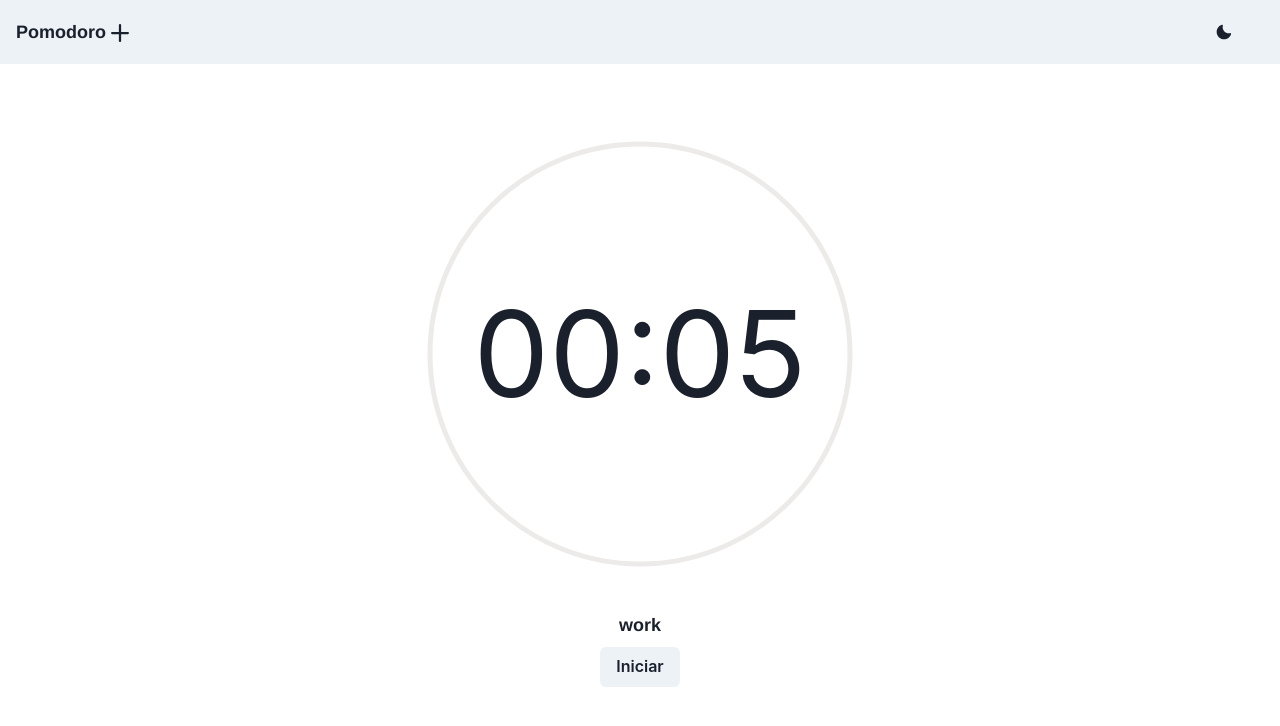
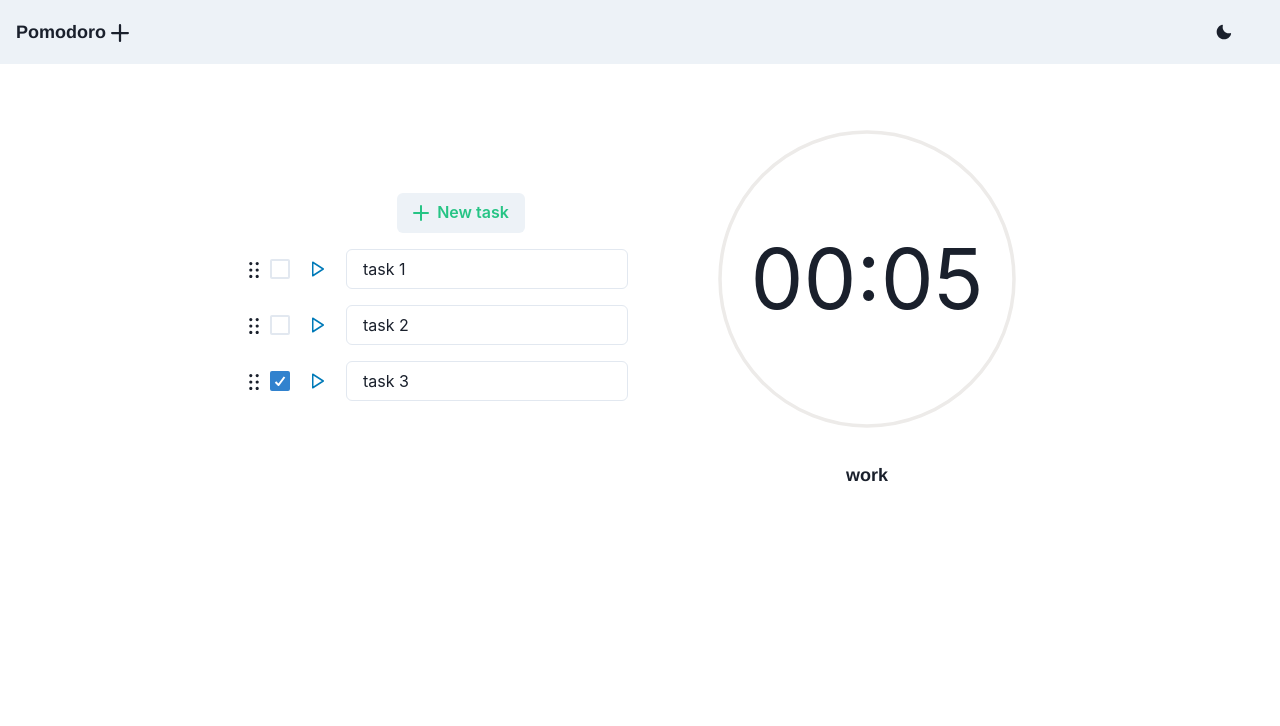
Before and after one commit to leosilva-dev/biblioteca-Sistema-Gestao, a React (Create React App) app: page / in a window 1280 px wide. Shown: the top 726 px of the page. Built offline with nearby package versions, Linux system fonts and the light colour scheme.

Commit message:
Melhorando IU, adicionando drag and drop, Separando componentes

```diff
--- a/package.json
+++ b/package.json
@@ -18,7 +18,9 @@
     "framer-motion": "^4",
     "moment": "^2.29.1",
     "react": "^17.0.2",
+    "react-beautiful-dnd": "^13.1.0",
     "react-dom": "^17.0.2",
+    "react-icons": "^4.3.1",
     "react-router-dom": "^5.2.0",
     "react-scripts": "4.0.3",
     "typescript": "^4.1.2",
@@ -47,5 +49,8 @@
       "last 1 firefox version",
       "last 1 safari version"
     ]
+  },
+  "devDependencies": {
+    "@types/react-beautiful-dnd": "^13.1.2"
   }
 }
--- a/src/pages/Home.tsx
+++ b/src/pages/Home.tsx
@@ -1,6 +1,7 @@
 import React, { useEffect, useState } from "react";
-import { Button, VStack } from "@chakra-ui/react";
-import { Pomodoro } from "./Pomodoro";
+import { Button, HStack, VStack } from "@chakra-ui/react";
+import { Pomodoro } from "../shared/components/Pomodoro/Pomodoro";
+import { TaskList } from "../shared/components/task/TaskList";
 
 const TOTAL_SECONDS_AMOUNT = 15 * 60 - 895;
 
@@ -21,12 +22,13 @@ export const Home: React.FC = () => {
   };
 
   return (
-    <VStack>
-      <Pomodoro secondsAmount={secondsAmount} message={"work"} />
-
-      <Button onClick={() => handleStartStop()}>
-        {isCounting ? "Pausar" : "Iniciar"}
-      </Button>
-    </VStack>
+    <HStack>
+      <VStack>
+        <TaskList />
+      </VStack>
+      <VStack>
+        <Pomodoro secondsAmount={secondsAmount} message={"work"} />
+      </VStack>
+    </HStack>
   );
 };
--- a/src/pages/Pomodoro.tsx
+++ b/src/shared/components/Pomodoro/Pomodoro.tsx
@@ -18,7 +18,7 @@ export const Pomodoro: React.FC<IPomodoro> = ({ secondsAmount, message }) => {
   return (
     <VStack>
       <Box>
-        <CircularProgress value={0} size="500px" thickness="1px" capIsRound>
+        <CircularProgress value={0} size="350px" thickness="1px" capIsRound>
           <CircularProgressLabel>{`${minutes
             .toString()
             .padStart(2, "0")}:${seconds
--- /dev/null
+++ b/src/shared/components/task/Task.tsx
@@ -0,0 +1,59 @@
+import React from "react";
+import {
+  Box,
+  Checkbox,
+  Input,
+  HStack,
+  Icon,
+  IconButton,
+} from "@chakra-ui/react";
+import { DeleteIcon, DragHandleIcon } from "@chakra-ui/icons";
+import { FiPlay, FiPause } from "react-icons/fi";
+
+import { ITask } from "../../service/api/task/Task";
+
+interface ITaskProps extends ITask {
+  handleDelete: (id: string) => void;
+  handleCheck: (id: string) => void;
+  handleChangeTitle: (id: string, value: string) => void;
+  handleChangeRunning: (id: string) => void;
+}
+
+export const Task: React.FC<ITaskProps> = (props) => {
+  return (
+    <HStack padding={2}>
+      {/* <span>{`${props.order}`}</span> */}
+      <Box cursor={"grabbing"}>
+        <DragHandleIcon />
+      </Box>
+
+      <Checkbox
+        size={"lg"}
+        isChecked={props.done}
+        onChange={() => props.handleCheck(props.id)}
+      />
+      <IconButton
+        fontSize="18px"
+        colorScheme="telegram"
+        aria-label={"play or pause"}
+        onClick={() => props.handleChangeRunning(props.id)}
+        icon={<Icon as={props.isRunning ? FiPause : FiPlay} />}
+        variant="ghost"
+      />
+      <Input
+        value={props.title}
+        onChange={(e) => props.handleChangeTitle(props.id, e.target.value)}
+      />
+      <IconButton
+        fontSize="18px"
+        colorScheme="whiteAlpha"
+        aria-label={"delete task"}
+        onClick={() => {
+          props.handleDelete(props.id);
+        }}
+        icon={<DeleteIcon />}
+        variant="ghost"
+      />
+    </HStack>
+  );
+};
--- /dev/null
+++ b/src/shared/components/task/TaskList.tsx
@@ -0,0 +1,193 @@
+import { useCallback, useState, useEffect } from "react";
+import { Button, useColorMode, VStack } from "@chakra-ui/react";
+import { Task } from "./Task";
+import { AddIcon } from "@chakra-ui/icons";
+import { ITask, taskService } from "../../service/api/task/Task";
+import {
+  DragDropContext,
+  Draggable,
+  Droppable,
+  DropResult,
+} from "react-beautiful-dnd";
+
+export const TaskList: React.FC = () => {
+  const [tasks, setTasks] = useState<ITask[]>([]);
+  const { colorMode } = useColorMode();
+
+  useEffect(() => {
+    const tasksDB = taskService.getAll();
+    if (tasksDB != null) {
+      setTasks(tasksDB);
+    }
+  }, [setTasks]);
+
+  const handleCreateTask = useCallback(() => {
+    const newTask: ITask = {
+      id: Math.random().toString(),
+      order: tasks.length + 1,
+      title: "",
+      done: false,
+      isRunning: false,
+    };
+    const allTasks = [...tasks, newTask];
+    allTasks.sort((a, b) => {
+      return a.order - b.order;
+    });
+    setTasks([...allTasks]);
+  }, [tasks]);
+
+  const handleDeleteTask = useCallback(
+    (id: string) => {
+      const result = tasks.filter((task) => task.id !== id);
+      setTasks(result);
+    },
+    [tasks]
+  );
+
+  const handleCheckTask = useCallback(
+    (id: string) => {
+      const taskChecked = tasks.find((task) => task.id === id);
+      const result = tasks.filter((task) => task.id !== id);
+      if (taskChecked !== undefined) {
+        taskChecked.done = !taskChecked.done;
+        const allTasks = [...result, taskChecked];
+        allTasks.sort((a, b) => {
+          return a.order - b.order;
+        });
+
+        setTasks([...allTasks]);
+      }
+    },
+    [tasks, setTasks]
+  );
+
+  const handleChangeTitle = useCallback(
+    (id: string, value: string) => {
+      const task = tasks.find((task) => task.id === id);
+      const result = tasks.filter((task) => task.id !== id);
+      if (task !== undefined) {
+        task.title = value;
+        const allTasks = [...result, task];
+        allTasks.sort((a, b) => {
+          return a.order - b.order;
+        });
+        setTasks([...allTasks]);
+      }
+    },
+    [tasks]
+  );
+
+  const handleChangeRunning = useCallback(
+    (id: string) => {
+      const taskChecked = tasks.find((task) => task.id === id);
+      const result = tasks.filter((task) => task.id !== id);
+      result.forEach((task) => (task.isRunning = false));
+      if (taskChecked !== undefined) {
+        taskChecked.isRunning = !taskChecked.isRunning;
+        const allTasks = [...result, taskChecked];
+        allTasks.sort((a, b) => {
+          return a.order - b.order;
+        });
+
+        setTasks([...allTasks]);
+      }
+    },
+    [tasks]
+  );
+
+  const onDragEnd = useCallback(
+    (result: DropResult) => {
+      if (!result.destination) return;
+
+      const [reorderedItem] = tasks.splice(result.source.index, 1);
+      tasks.splice(result.destination.index, 0, reorderedItem);
+      tasks.forEach((option, index) => {
+        option.order = index + 1;
+      });
+
+      setTasks([...tasks]);
+    },
+    [tasks]
+  );
+
+  return (
+    <VStack marginTop={2} spacing={2}>
+      <Button
+        leftIcon={<AddIcon />}
+        color="primary"
+        variant="solid"
+        onClick={handleCreateTask}
+      >
+        New task
+      </Button>
+
+      <DragDropContext onDragEnd={onDragEnd}>
+        <Droppable droppableId="lines">
+          {(provided) => (
+            <div ref={provided.innerRef} {...provided.droppableProps}>
+              {tasks.map((task, index) => {
+                return (
+                  <Draggable
+                    key={task.id}
+                    draggableId={`${task.id}`}
+                    index={index}
+                  >
+                    {(provided, { isDragging }) => (
+                      <div
+                        ref={provided.innerRef}
+                        {...provided.draggableProps}
+                        {...provided.dragHandleProps}
+                        style={{
+                          ...provided.draggableProps.style,
+                          background: isDragging
+                            ? colorMode === "light"
+                              ? "#FDFFFC"
+                              : "#2D3748"
+                            : "transparent",
+                          borderRadius: 5,
+                          paddingRight: isDragging ? 3 : 0,
+                          paddingTop: isDragging ? 1.5 : 0,
+                        }}
+                      >
+                        <Task
+                          key={task.id}
+                          id={task.id}
+                          order={task.order}
+                          title={task.title}
+                          done={task.done}
+                          isRunning={task.isRunning}
+                          handleDelete={handleDeleteTask}
+                          handleCheck={handleCheckTask}
+                          handleChangeTitle={handleChangeTitle}
+                          handleChangeRunning={handleChangeRunning}
+                        />
+                      </div>
+                    )}
+                  </Draggable>
+                );
+              })}
+
+              {provided.placeholder}
+            </div>
+          )}
+        </Droppable>
+      </DragDropContext>
+
+      {/* {tasks &&
+        tasks.map((task) => {
+          return (
+            <Task
+              key={task.id}
+              id={task.id}
+              order={task.order}
+              title={task.title}
+              done={task.done}
+              handleDelete={handleDeleteTask}
+              handleCheck={handleCheckTask}
+              handleChangeTitle={handleChangeTitle}
+            />
+          );
+        })} */}
+    </VStack>
+  );
+};
--- /dev/null
+++ b/src/shared/service/api/task/Task.ts
@@ -0,0 +1,22 @@
+export interface ITask{
+    id: string;
+    order: number;
+    title: string;
+    done: boolean;
+    isRunning:boolean;
+}
+
+export const getAll = () => {
+
+     const response: ITask[] = [
+         {id:Math.random().toString(), title: 'task 1', done: false, order:1, isRunning:false },
+         {id:Math.random().toString(), title: 'task 2', done: false, order:2, isRunning:false },
+         {id:Math.random().toString(), title: 'task 3', done: true, order:3, isRunning:false },
+    ];
+
+    return response
+}
+
+export const taskService = {
+    getAll
+}
```
Also changed, not shown: 1 other file (tests, documents, lock files or other folders).
